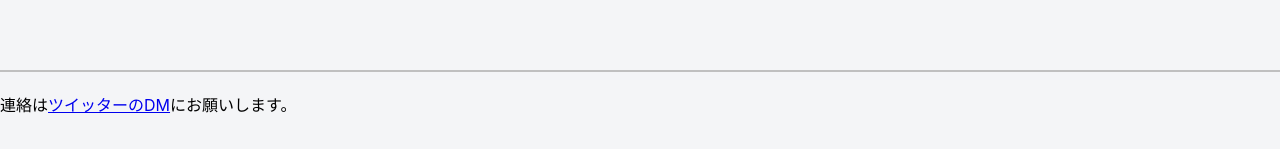
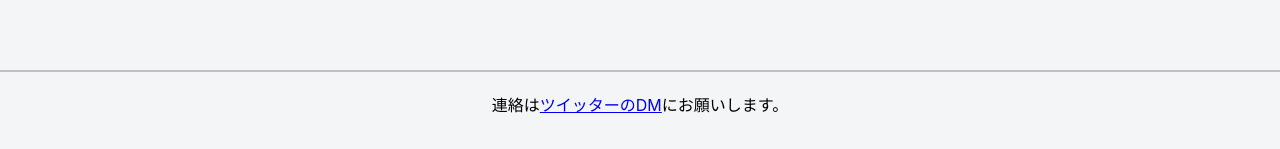
Before and after one commit to mura012/my-blog, a Next.js app: page / in a window 1280 px wide. Shown: the part 630-779 px from the top of the page. Built offline with nearby package versions, Linux system fonts and the light colour scheme.

Commit message:
flexを設定して文字を中央揃え

```diff
--- a/src/components/Footer/Footer.module.css
+++ b/src/components/Footer/Footer.module.css
@@ -1,7 +1,9 @@
 .footer {
   height: 100px;
-
   border-top: 2px solid rgb(192, 192, 192);
+  display: flex;
+  align-items: center;
+  flex-direction: column;
 }
 .footerWrapper {
   display: flex;
--- a/src/components/footer/Footer.module.css
+++ b/src/components/footer/Footer.module.css
@@ -1,7 +1,9 @@
 .footer {
   height: 100px;
-
   border-top: 2px solid rgb(192, 192, 192);
+  display: flex;
+  align-items: center;
+  flex-direction: column;
 }
 .footerWrapper {
   display: flex;
```
